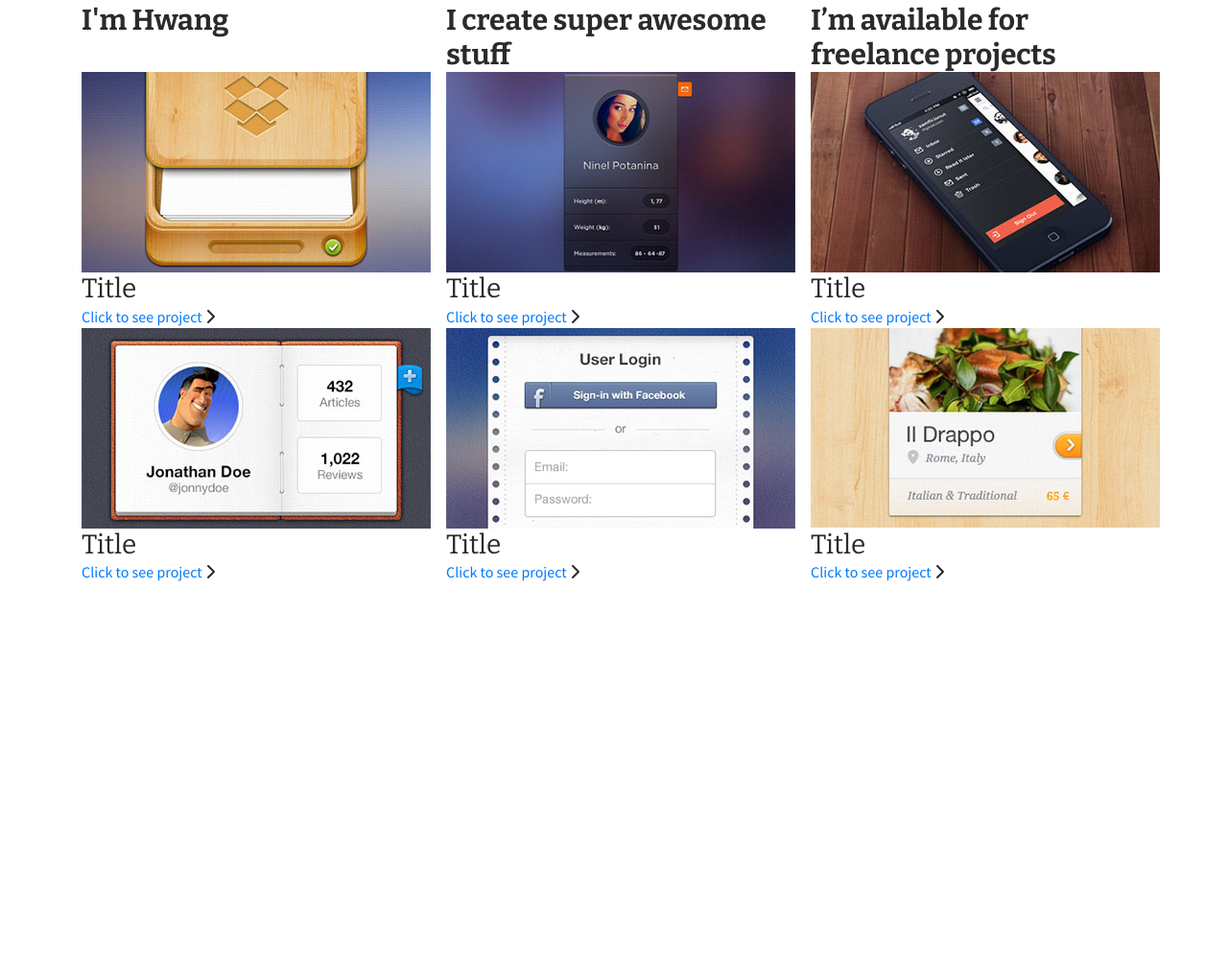
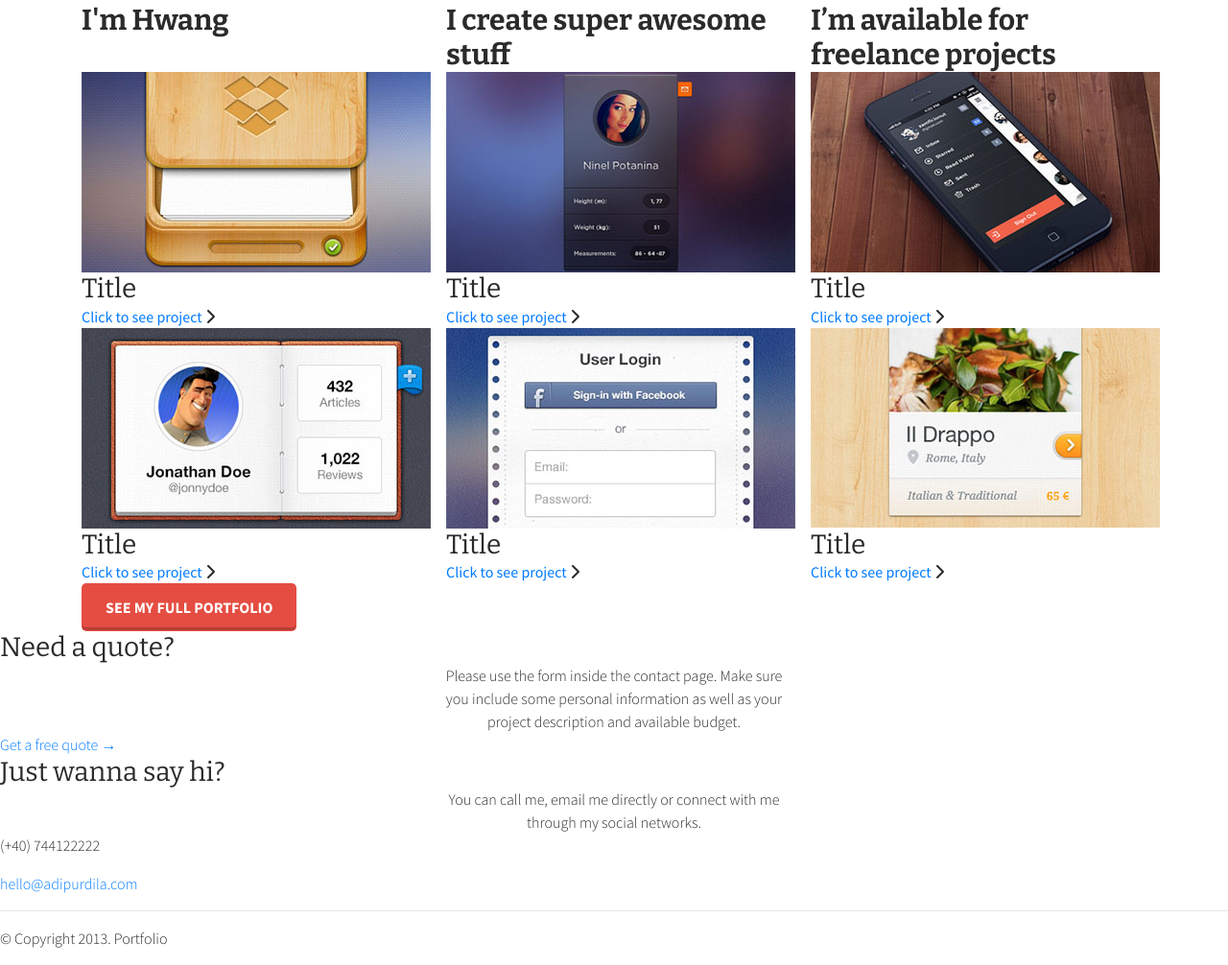
Before and after one commit to franz0406/minimal-portfolio, a plain HTML site: page index.html in a window 1280 px wide. Shown: the part 141-1147 px from the top of the page at 96% size. Before the commit the page ends 800 px from the top, so only its background shows below. Drawn offline with nearby package versions, Linux system fonts and the light colour scheme.

Commit message:
index page mark up finish

```diff
--- a/css/common.css
+++ b/css/common.css
@@ -11,6 +11,7 @@ body {
 }
 h1,h2,h3,h4,h5,h6 {
     font-family: 'Bitter', serif;
+    font-weight: 400;
 }
 .heading-1 {
     font-size: 36px;
@@ -161,3 +162,9 @@ form > fieldset > .request-field > select {
 form > fieldset > .request-field > textarea {
     padding: 17px 16px;
 }
+
+.narrow-width {
+    margin: 0 auto;
+    max-width: 370px;
+    text-align: center;
+}
--- a/index.html
+++ b/index.html
@@ -130,11 +130,24 @@
                     </div>
                 </li>
             </ul>
+            <div class="latest-portfolio-link"><a href="#" class="primary btn">See my full portfolio</a></div>
         </section>
     </main> <!--메인 컨탠츠 끝-->
 
     <footer> <!--푸터-->
-
+        <section class="quote">
+            <h3 class="heading6">Need a quote?</h3>
+            <p class="narrow-width">Please use the form inside the contact page. Make sure you include some personal information as well as your project description and available budget.</p>
+            <a href="#">Get a free quote &rarr;</a>
+        </section>
+        <section class="copyright">
+            <h3 class="heading6">Just wanna say hi?</h3>
+            <p class="narrow-width">You can call me, email me directly or connect with me through my social networks.</p>
+            <address>(+40) 744122222</address>
+            <a href="mailto:hello@adipurdila.com">hello@adipurdila.com</a>
+            <hr>
+            <p class="copytight-text">&copy; Copyright 2013. Portfolio</p>
+        </section>
     </footer>
 </body>
 </html>
```
